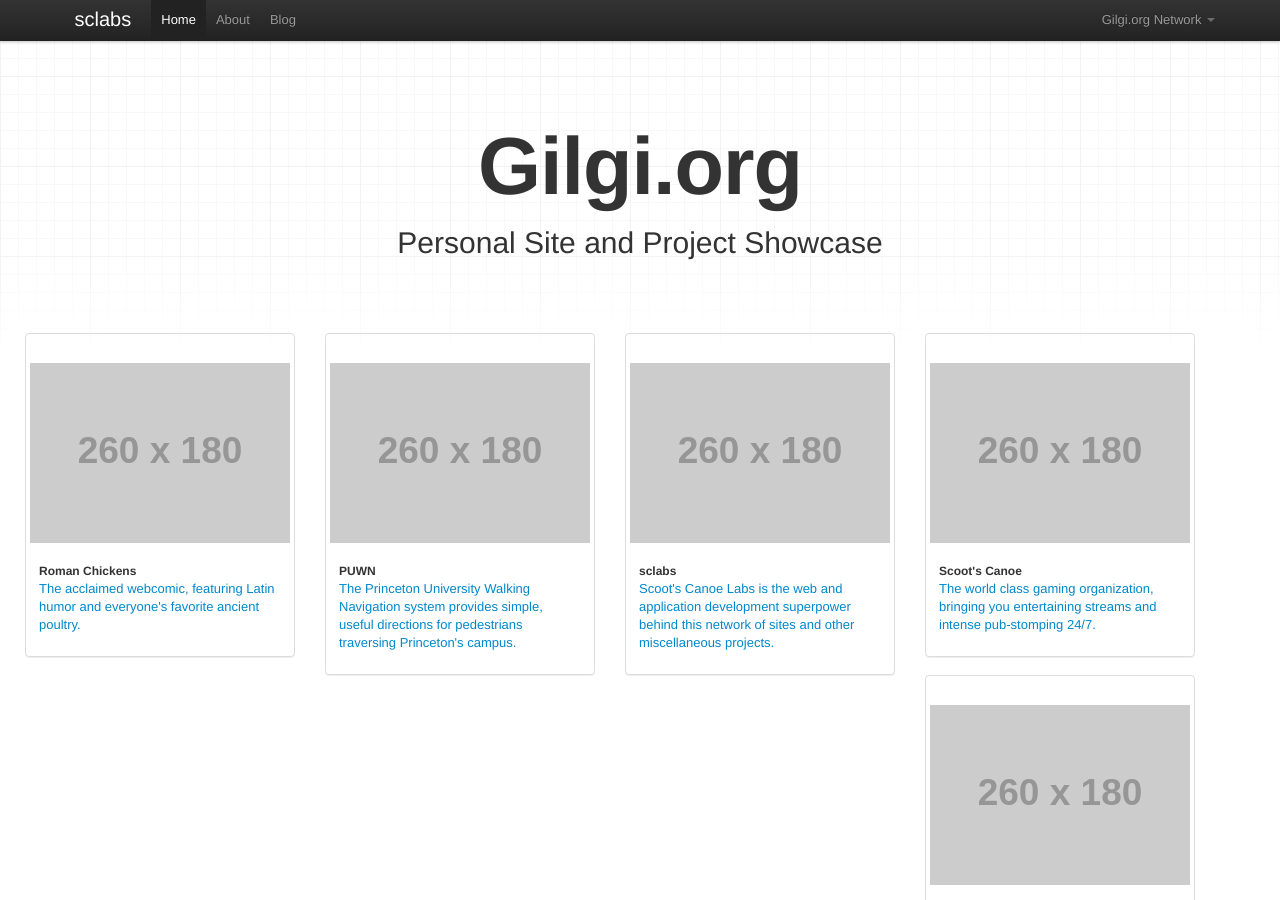
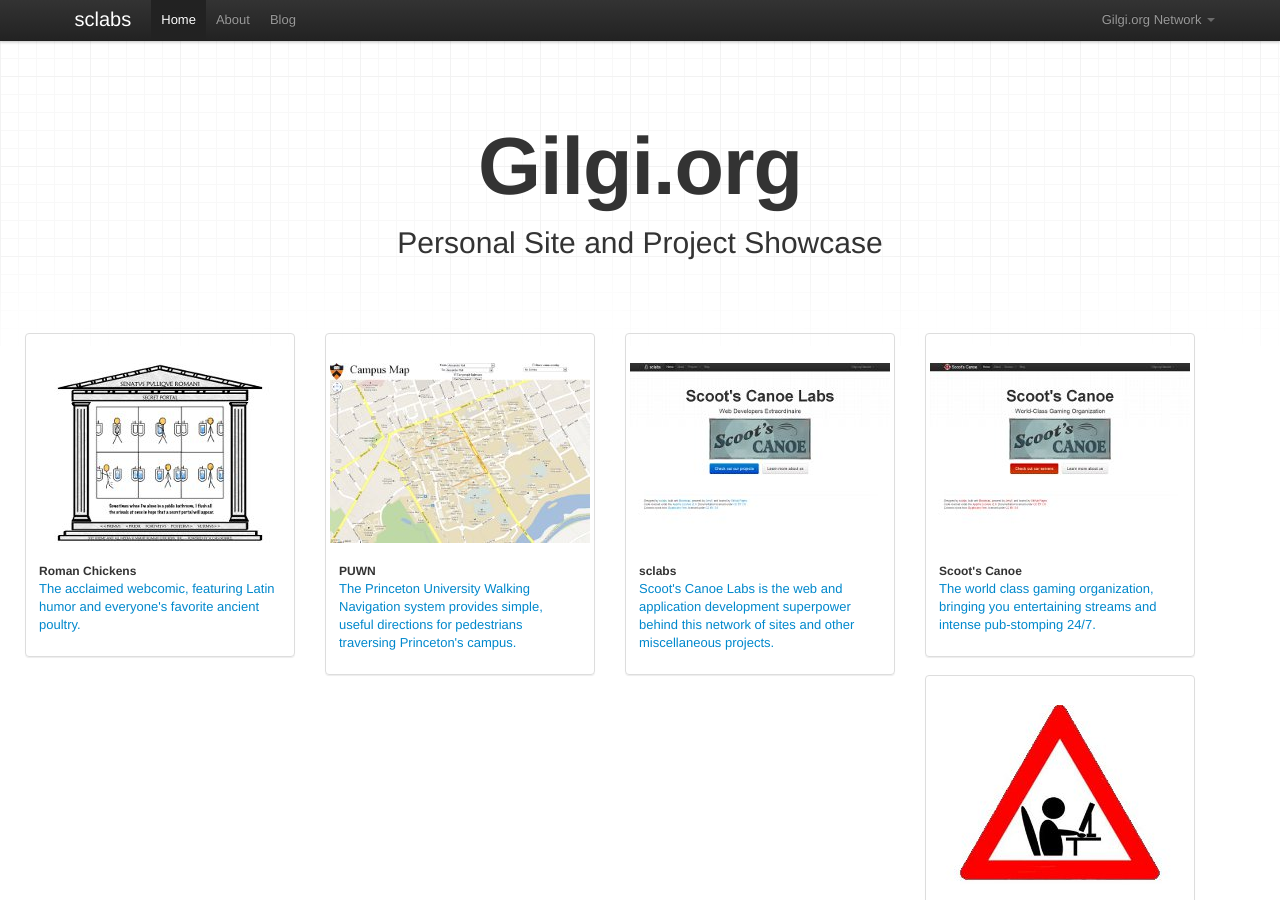
Before and after one commit to gilgi/gilgi.github.com, a Jekyll site: the page built from index.html, in a window 1280 px wide and 900 px high. Built offline with Jekyll 4.4.1, drawn with Linux system fonts in a browser that asks for light colours.

Commit message:
replaced dummy thumbmnails with real screenshots

```diff
--- a/index.html
+++ b/index.html
@@ -14,7 +14,7 @@
       <ul class="thumbnails">
         <li class="span3">
           <a href="http://spqr.gilgi.org" class="thumbnail">
-            <img src="http://placehold.it/260x180" alt="">
+            <img src="/assets/img/screenshots/spqr.jpg" alt="">
             <div class="caption">
               <h5>Roman Chickens</h5>
               <p>The acclaimed webcomic, featuring Latin humor and everyone's favorite ancient poultry.</p>
@@ -23,7 +23,7 @@
         </li>
         <li class="span3">
           <a href="http://school.gilgi.org" class="thumbnail">
-            <img src="http://placehold.it/260x180" alt="">
+            <img src="/assets/img/screenshots/puwn.jpg" alt="">
             <div class="caption">
               <h5>PUWN</h5>
               <p>The Princeton University Walking Navigation system provides simple, useful directions for pedestrians traversing Princeton's campus.</p>
@@ -32,7 +32,7 @@
         </li>
         <li class="span3">
           <a href="http://sclabs.gilgi.org" class="thumbnail">
-            <img src="http://placehold.it/260x180" alt="">
+            <img src="/assets/img/screenshots/sclabs.jpg" alt="">
             <div class="caption">
               <h5>sclabs</h5>
               <p>Scoot's Canoe Labs is the web and application development superpower behind this network of sites and other miscellaneous projects.</p>
@@ -41,7 +41,7 @@
         </li>
         <li class="span3">
           <a href="scootscanoe.gilgi.org" class="thumbnail">
-            <img src="http://placehold.it/260x180" alt="">
+            <img src="/assets/img/screenshots/sc.jpg" alt="">
             <div class="caption">
               <h5>Scoot's Canoe</h5>
               <p>The world class gaming organization, bringing you entertaining streams and intense pub-stomping 24/7.</p>
@@ -50,7 +50,7 @@
         </li>
         <li class="span3">
           <a href="http://scgs.gilgi.org" class="thumbnail">
-            <img src="http://placehold.it/260x180" alt="">
+            <img src="/assets/img/screenshots/scgs.jpg" alt="">
             <div class="caption">
               <h5>SCGS</h5>
               <p>Scoot's Canoe Game Studios is the game development arm of sclabs, bringing you everything from Tic-Tac-Toe to Source Mod MMOs.</p>
@@ -59,7 +59,7 @@
         </li>
         <li class="span3">
           <a href="https://github.com/thomasgilgenast" class="thumbnail">
-            <img src="http://placehold.it/260x180" alt="">
+            <img src="/assets/img/screenshots/github.jpg" alt="">
             <div class="caption">
               <h5>GitHub</h5>
               <p>Check out my personal projects and fork away.</p>
@@ -68,7 +68,7 @@
         </li>
         <li class="span3">
           <a href="http://coderwall.com/thomasgilgenast" class="thumbnail">
-            <img src="http://placehold.it/260x180" alt="">
+            <img src="/assets/img/screenshots/coderwall.jpg" alt="">
             <div class="caption">
               <h5>Coderwall</h5>
               <p>Because we all need bigger egos.</p>
@@ -77,7 +77,7 @@
         </li>
         <li class="span3">
           <a href="http://status.gilgi.org" class="thumbnail">
-            <img src="http://placehold.it/260x180" alt="">
+            <img src="/assets/img/screenshots/status.jpg" alt="">
             <div class="caption">
               <h5>Status</h5>
               <p>See what Gilgi.org services are online now.</p>
```
Also changed, not shown: assets/img/screenshots/coderwall.jpg (added), assets/img/screenshots/github.jpg (added), assets/img/screenshots/puwn.jpg (added), assets/img/screenshots/sc.jpg (added), assets/img/screenshots/scgs.jpg (added), assets/img/screenshots/sclabs.jpg (added), assets/img/screenshots/spqr.jpg (added), assets/img/screenshots/status.jpg (added).
